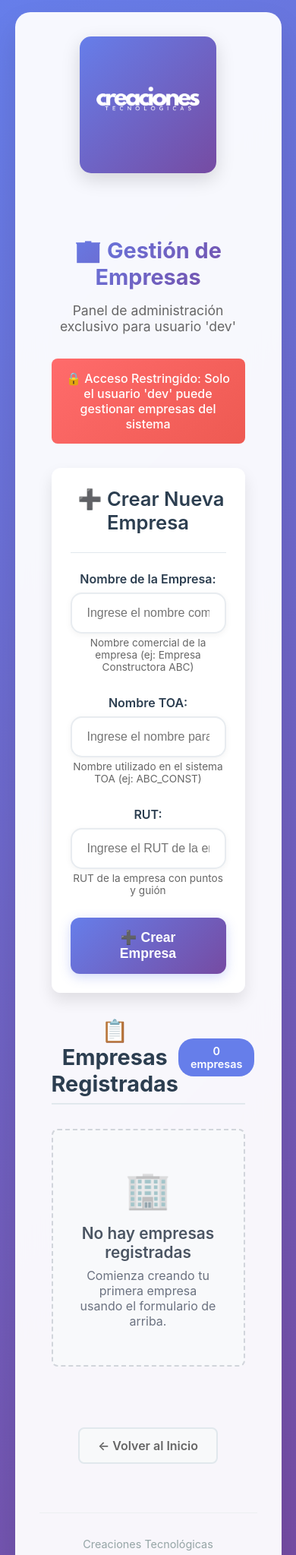
After one commit to karimpichara/faraday, a Flask app: template src/app/templates/manage_empresas.html in a window 390 px wide. The commit adds this page. Shown: the top 2047 px of the page at 76% size. Run offline with Flask 3, Linux system fonts and the light colour scheme; the template is opened without the code that fills it, so the values that code supplies are empty.

Commit message:
feat: add empresa management panel with form and listing functionality
- Introduced a new management panel for empresas, accessible only to the 'dev' user, featuring a form to create new empresas and a list displaying registered empresas.
- Added a new HTML template for empresa management and corresponding CSS styles to ensure a cohesive design.
- Implemented backend routes for handling empresa creation and retrieval, including validation for input fields.
- Enhanced user experience with responsive design adjustments for mobile devices.

```diff
--- a/src/app/static/css/main.css
+++ b/src/app/static/css/main.css
@@ -708,11 +708,7 @@ input[type="file"] {
     text-align: center;
 }
 
-.page-subtitle {
-    font-size: 1.1rem;
-    color: #666;
-    margin-top: 0.5rem;
-}
+
 
 /* Form Container */
 .form-container {
@@ -726,11 +722,21 @@ input[type="file"] {
 .form-header {
     text-align: center;
     margin-bottom: 1.5rem;
+    padding-bottom: 1rem;
+    border-bottom: 1px solid #e1e8ed;
 }
 
 .form-header h2 {
     color: #2c3e50;
     margin-bottom: 0.5rem;
+    font-size: 1.6rem;
+    font-weight: 600;
+}
+
+.form-header h2::before {
+    content: attr(data-icon);
+    margin-right: 0.5rem;
+    font-size: 1.4rem;
 }
 
 .form-header p {
@@ -886,6 +892,10 @@ input[type="file"] {
 .empty-state {
     text-align: center;
     padding: 3rem 2rem;
+    background: #f8f9fb;
+    border-radius: 0.5rem;
+    border: 2px dashed #d1d5db;
+    margin: 2rem 0;
     color: #666;
 }
 
@@ -1148,3 +1158,288 @@ input[type="file"] {
     gap: 0.25rem;
     box-shadow: 0 2px 4px rgba(255, 107, 107, 0.3);
 }
+
+/* Empresa Management Styles */
+.empresa-card {
+    background: white;
+    border: 1px solid #e3e6f0;
+    border-radius: 0.5rem;
+    padding: 1.5rem;
+    margin-bottom: 1rem;
+    box-shadow: 0 2px 4px rgba(0,0,0,0.05);
+    transition: transform 0.2s ease, box-shadow 0.2s ease;
+}
+
+.empresa-card:hover {
+    transform: translateY(-2px);
+    box-shadow: 0 4px 12px rgba(0,0,0,0.1);
+}
+
+.empresa-header {
+    display: flex;
+    justify-content: space-between;
+    align-items: center;
+    margin-bottom: 1rem;
+    padding-bottom: 0.5rem;
+    border-bottom: 1px solid #f1f3f4;
+}
+
+.empresa-name {
+    font-size: 1.2rem;
+    font-weight: 600;
+    color: #2c3e50;
+    margin: 0;
+}
+
+.empresa-id {
+    background: #e8f4fd;
+    color: #0366d6;
+    padding: 0.25rem 0.5rem;
+    border-radius: 0.25rem;
+    font-size: 0.8rem;
+    font-weight: 500;
+}
+
+.empresa-details {
+    display: grid;
+    grid-template-columns: 1fr 1fr;
+    gap: 1rem;
+}
+
+.empresa-detail {
+    display: flex;
+    flex-direction: column;
+}
+
+.empresa-detail-label {
+    font-size: 0.8rem;
+    font-weight: 600;
+    color: #666;
+    text-transform: uppercase;
+    letter-spacing: 0.5px;
+    margin-bottom: 0.25rem;
+}
+
+.empresa-detail-value {
+    font-size: 1rem;
+    color: #2c3e50;
+    font-weight: 500;
+}
+
+.empresas-stats {
+    background: linear-gradient(135deg, #667eea 0%, #764ba2 100%);
+    color: white;
+    padding: 1.5rem;
+    border-radius: 0.5rem;
+    margin-bottom: 2rem;
+    text-align: center;
+}
+
+.stats-title {
+    font-size: 1.1rem;
+    font-weight: 600;
+    margin-bottom: 0.5rem;
+}
+
+.stats-number {
+    font-size: 2rem;
+    font-weight: 700;
+    margin-bottom: 0.25rem;
+}
+
+.empty-state-icon {
+    font-size: 3rem;
+    margin-bottom: 1rem;
+    opacity: 0.6;
+}
+
+.empty-state-title {
+    font-size: 1.3rem;
+    font-weight: 600;
+    color: #4b5563;
+    margin-bottom: 0.5rem;
+}
+
+.empty-state-message {
+    color: #6b7280;
+    font-size: 1rem;
+}
+
+/* Management Container Styles */
+.user-management-container {
+    max-width: 1200px;
+    margin: 0 auto;
+    padding: 2rem;
+}
+
+.page-title {
+    font-size: 2.2rem;
+    font-weight: 700;
+    margin-bottom: 1rem;
+    color: #2c3e50;
+    text-align: center;
+}
+
+.page-subtitle {
+    font-size: 1.1rem;
+    color: #666;
+    margin-top: 0.5rem;
+    text-align: center;
+    margin-bottom: 2rem;
+}
+
+.dev-only-notice {
+    background: linear-gradient(135deg, #ff6b6b, #ee5a52);
+    color: white;
+    padding: 1rem;
+    border-radius: 0.5rem;
+    text-align: center;
+    margin-bottom: 2rem;
+    font-weight: 500;
+}
+
+.form-card {
+    background: rgba(255, 255, 255, 0.95);
+    border-radius: 15px;
+    padding: 2rem;
+    margin-bottom: 2rem;
+    box-shadow: 0 10px 20px rgba(0, 0, 0, 0.1);
+    border: 1px solid rgba(255, 255, 255, 0.2);
+}
+
+
+
+.form-content {
+    margin-top: 1rem;
+}
+
+.form-content .form-group {
+    margin-bottom: 1.8rem;
+}
+
+.form-content .form-group:last-child {
+    margin-bottom: 2rem;
+}
+
+.form-content .form-input {
+    font-size: 1rem;
+    padding: 1rem 1.25rem;
+}
+
+.submit-btn {
+    width: 100%;
+    padding: 1rem 2rem;
+    background: linear-gradient(135deg, #667eea, #764ba2);
+    color: white;
+    border: none;
+    border-radius: 12px;
+    font-size: 1.1rem;
+    font-weight: 600;
+    cursor: pointer;
+    transition: all 0.3s ease;
+    box-shadow: 0 4px 15px rgba(102, 126, 234, 0.3);
+    display: flex;
+    align-items: center;
+    justify-content: center;
+    gap: 0.5rem;
+    margin-top: 0.5rem;
+}
+
+.submit-btn:hover {
+    transform: translateY(-2px);
+    box-shadow: 0 6px 20px rgba(102, 126, 234, 0.4);
+}
+
+.submit-btn:active {
+    transform: translateY(-1px);
+}
+
+.submit-btn:focus {
+    outline: none;
+    box-shadow: 0 0 0 4px rgba(102, 126, 234, 0.2), 0 6px 20px rgba(102, 126, 234, 0.4);
+}
+
+.list-section {
+    margin-top: 2rem;
+}
+
+.list-header {
+    display: flex;
+    justify-content: space-between;
+    align-items: center;
+    margin-bottom: 1.5rem;
+    padding-bottom: 0.5rem;
+    border-bottom: 2px solid #e1e8ed;
+}
+
+.list-header h2 {
+    color: #2c3e50;
+    margin: 0;
+    font-size: 1.8rem;
+}
+
+.list-count {
+    background: #667eea;
+    color: white;
+    padding: 0.5rem 1rem;
+    border-radius: 20px;
+    font-size: 0.9rem;
+    font-weight: 600;
+}
+
+.list-content {
+    margin-top: 1rem;
+}
+
+.back-btn {
+    display: inline-flex;
+    align-items: center;
+    gap: 0.5rem;
+    padding: 0.75rem 1.5rem;
+    background: #f8f9fa;
+    color: #666;
+    text-decoration: none;
+    border-radius: 8px;
+    font-weight: 600;
+    transition: all 0.3s ease;
+    border: 2px solid #e1e8ed;
+}
+
+.back-btn:hover {
+    background: #e9ecef;
+    color: #495057;
+    transform: translateY(-1px);
+}
+
+/* Mobile Responsiveness for Management Pages */
+@media (max-width: 768px) {
+    .user-management-container {
+        padding: 1rem;
+    }
+
+    .page-title {
+        font-size: 1.8rem;
+    }
+
+    .form-card {
+        padding: 1.5rem;
+        border-radius: 12px;
+    }
+
+    .empresa-details {
+        grid-template-columns: 1fr;
+        gap: 0.75rem;
+    }
+
+    .empresa-card {
+        padding: 1.25rem;
+    }
+
+    .empresas-stats {
+        padding: 1.25rem;
+    }
+
+    .stats-number {
+        font-size: 1.75rem;
+    }
+}
--- /dev/null
+++ b/src/app/templates/manage_empresas.html
@@ -0,0 +1,116 @@
+{% extends "_page_base.html" %}
+
+{% block title %}Gestión de Empresas{% endblock %}
+
+{% block head %}
+<link rel="stylesheet" href="{{ url_for('static', filename='css/main.css') }}">
+{% endblock %}
+
+{% block page_content %}
+<div class="user-management-container">
+    <h1 class="page-title">🏢 Gestión de Empresas</h1>
+    <p class="page-subtitle">Panel de administración exclusivo para usuario 'dev'</p>
+
+    <div class="dev-only-notice">
+        🔒 Acceso Restringido: Solo el usuario 'dev' puede gestionar empresas del sistema
+    </div>
+
+    <!-- Statistics -->
+    {% if empresas %}
+    <div class="empresas-stats">
+        <div class="stats-title">Empresas Registradas</div>
+        <div class="stats-number">{{ empresas|length }}</div>
+        <div>empresas activas en el sistema</div>
+    </div>
+    {% endif %}
+
+    <!-- Add Empresa Form -->
+    <div class="form-card">
+        <div class="form-header">
+            <h2>➕ Crear Nueva Empresa</h2>
+        </div>
+
+        <div class="form-content">
+            <form method="POST" action="{{ url_for('main.manage_empresas') }}" id="empresa-form">
+                <div class="form-group">
+                    <label for="nombre" class="form-label">Nombre de la Empresa:</label>
+                    <input type="text" id="nombre" name="nombre" class="form-input" required
+                        placeholder="Ingrese el nombre completo de la empresa">
+                    <small class="form-help">Nombre comercial de la empresa (ej: Empresa Constructora ABC)</small>
+                </div>
+
+                <div class="form-group">
+                    <label for="nombre_toa" class="form-label">Nombre TOA:</label>
+                    <input type="text" id="nombre_toa" name="nombre_toa" class="form-input" required
+                        placeholder="Ingrese el nombre para TOA">
+                    <small class="form-help">Nombre utilizado en el sistema TOA (ej: ABC_CONST)</small>
+                </div>
+
+                <div class="form-group">
+                    <label for="rut" class="form-label">RUT:</label>
+                    <input type="text" id="rut" name="rut" class="form-input" required
+                        placeholder="Ingrese el RUT de la empresa (ej: 12.345.678-9)">
+                    <small class="form-help">RUT de la empresa con puntos y guión</small>
+                </div>
+
+                <button type="submit" class="submit-btn">
+                    ➕ Crear Empresa
+                </button>
+            </form>
+        </div>
+    </div>
+
+    <!-- Empresas List -->
+    <div class="list-section">
+        <div class="list-header">
+            <h2>📋 Empresas Registradas</h2>
+            <span class="list-count">{{ empresas|length }} empresa{{ 's' if empresas|length != 1 else '' }}</span>
+        </div>
+
+        <div class="list-content">
+            {% if empresas %}
+                {% for empresa in empresas %}
+                <div class="empresa-card">
+                    <div class="empresa-header">
+                        <h3 class="empresa-name">{{ empresa.nombre }}</h3>
+                        <span class="empresa-id">ID: {{ empresa.id }}</span>
+                    </div>
+                    <div class="empresa-details">
+                        <div class="empresa-detail">
+                            <span class="empresa-detail-label">Nombre TOA</span>
+                            <span class="empresa-detail-value">{{ empresa.nombre_toa }}</span>
+                        </div>
+                        <div class="empresa-detail">
+                            <span class="empresa-detail-label">RUT</span>
+                            <span class="empresa-detail-value">{{ empresa.rut }}</span>
+                        </div>
+                    </div>
+                </div>
+                {% endfor %}
+            {% else %}
+                <div class="empty-state">
+                    <div class="empty-state-icon">🏢</div>
+                    <div class="empty-state-title">No hay empresas registradas</div>
+                    <div class="empty-state-message">
+                        Comienza creando tu primera empresa usando el formulario de arriba.
+                    </div>
+                </div>
+            {% endif %}
+        </div>
+    </div>
+
+    <!-- Navigation -->
+    <div class="navigation-section">
+        <a href="{{ url_for('main.welcome') }}" class="back-btn">
+            ← Volver al Inicio
+        </a>
+    </div>
+</div>
+
+{% if request.method == 'POST' and not get_flashed_messages(category_filter=['error']) %}
+<script>
+    // Clear form after successful submission (if no errors)
+    document.getElementById('empresa-form').reset();
+</script>
+{% endif %}
+{% endblock %}
```
Also changed, not shown: src/app/templates/welcome.html (+9 -0 lines), src/blueprints/main/routes.py (+53 -0 lines), src/use_cases/empresas/empresas_externas_use_case.py (+66 -0 lines).
